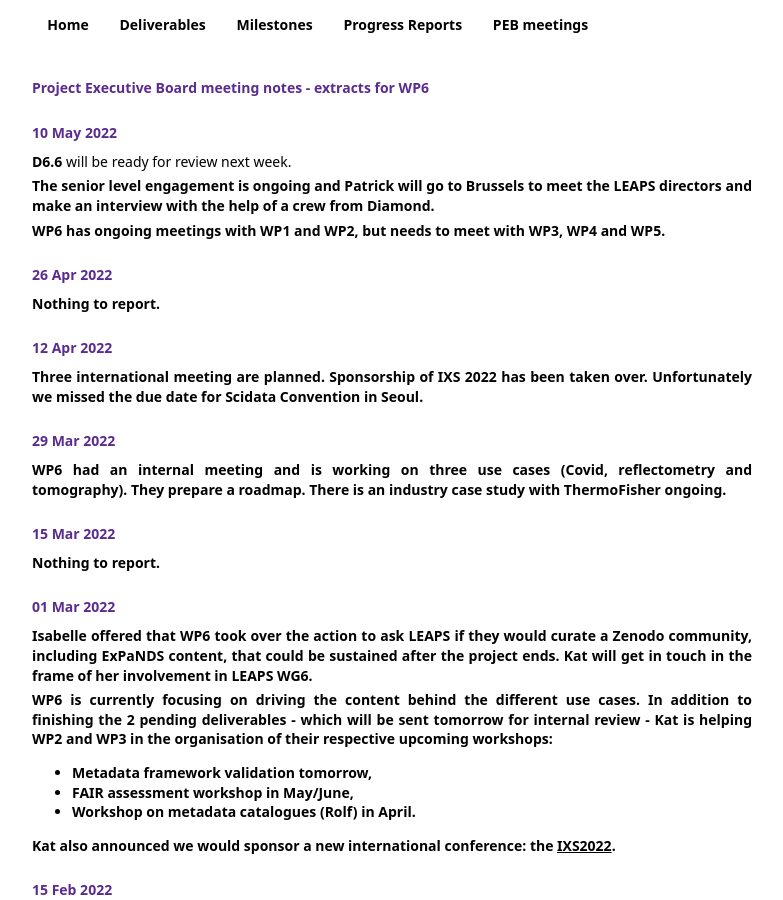
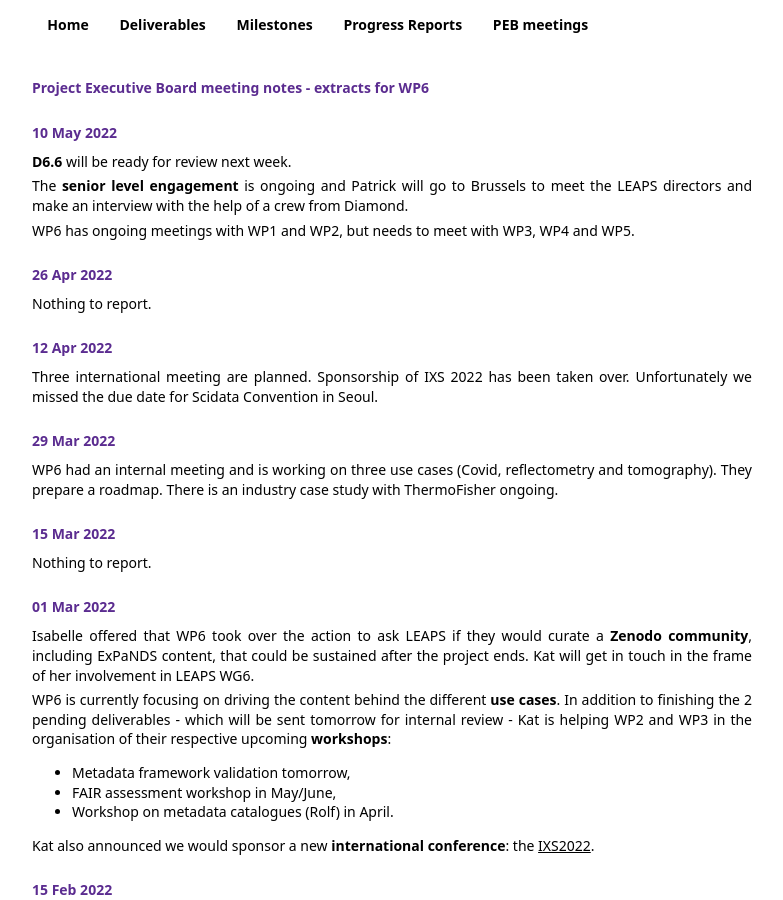
Before and after one commit to ExPaNDS-eu/WP1-reporting, a Jekyll site: the page built from _pebs-wp/pebs-wp6.html, in a window 1280 px wide and 900 px high. Shown: the whole window, without its empty margins (248-1031 px from the left). Built offline with Jekyll 4.4.1, drawn with Linux system fonts in a browser that asks for light colours.

```diff
--- a/_pebs/2022-05-10-notes.html
+++ b/_pebs/2022-05-10-notes.html
@@ -39,9 +39,9 @@ status-quo:
 #WP6
 - "<p><b>D6.6</b> will be ready for review next week.
 
-<p><b>The <b>senior level engagement</b> is ongoing and Patrick will go to Brussels to meet the LEAPS directors and make an interview with the help of a crew from Diamond.
+<p>The <b>senior level engagement</b> is ongoing and Patrick will go to Brussels to meet the LEAPS directors and make an interview with the help of a crew from Diamond.
 
-<p><b>WP6 has ongoing meetings with WP1 and WP2, but needs to meet with WP3, WP4 and WP5.
+<p>WP6 has ongoing meetings with WP1 and WP2, but needs to meet with WP3, WP4 and WP5.
 "
 
 aob: "<p>Majid suggests to have an own icon on the EOSC market place for PaN. Patrick gives to consider that we do not have a logo for PaN in general. In the side bar search there is already a subitem “EOSC PaN”. Paul suggests to rename this into “PaN”. He will contact the EOSC market place.
```
